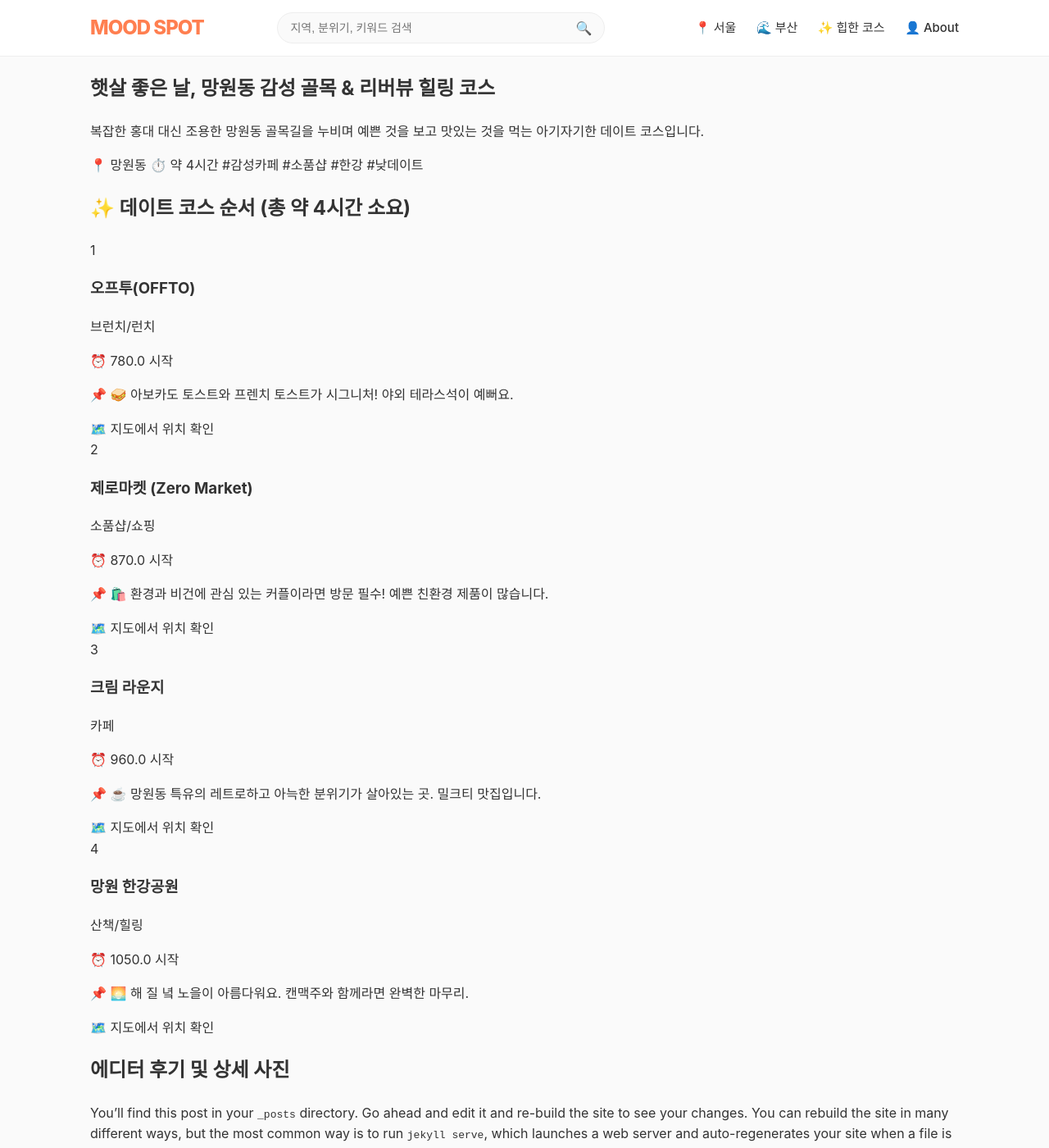
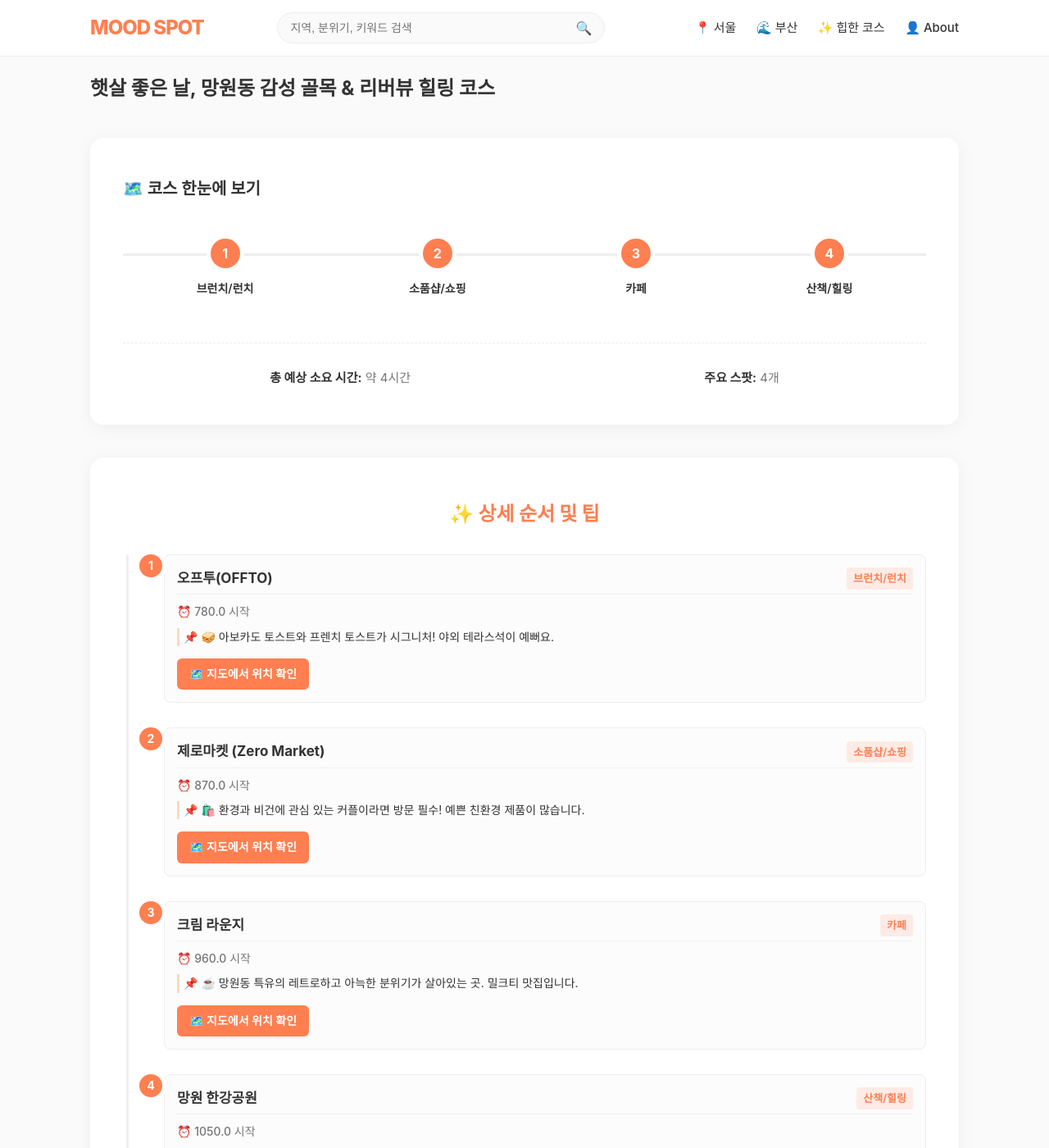
Before and after one commit to datekorea2026/datekorea2026, a Jekyll site: the page built from _posts/2025-11-29-mangwon-cozy-date.md, in a window 1280 px wide and 1400 px high. Shown: the whole window at 82% size. Built offline with Jekyll 4.4.1, drawn with Linux system fonts in a browser that asks for light colours; some web fonts are replaced; some of the changed text lies outside the part shown.

Commit message:
[FEAT] 상세 페이지 UI 수정
상세 순서를 카드로 보이게 CSS 수정

```diff
--- a/_layouts/course.html
+++ b/_layouts/course.html
@@ -5,30 +5,39 @@ layout: default # Header와 Footer가 있는 기본 뼈대 사용
 
     <header class="post-header">
         <h1 class="post-title">{{ page.title }}</h1>
-        <p class="post-summary">{{ page.course_summary }}</p>
-        <div class="meta">
-            <span>📍 {{ page.categories | last }}</span>
-            <span>⏱️ {{ page.duration }}</span>
-            <span>
-                {% for tag in page.tags %}
-                #{{ tag }} {% endfor %}
-            </span>
-        </div>
     </header>
 
+    <section class="summary-map-wrap">
+        <h2>🗺️ 코스 한눈에 보기</h2>
+
+        <div class="course-summary-map">
+            {% for step in page.course_steps %}
+            <div class="summary-spot">
+                <span class="spot-icon">{{ forloop.index }}</span>
+                <p class="spot-name">{{ step.type }}</p>
+            </div>
+            {% endfor %}
+        </div>
+
+        <div class="summary-info">
+            <p><strong>총 예상 소요 시간:</strong> {{ page.duration }}</p>
+            <p><strong>주요 스팟:</strong> {{ page.course_steps | size }}개</p>
+        </div>
+    </section>
+
     <section class="timeline-wrap">
-        <h2 class="timeline-title">✨ 데이트 코스 순서 (총 {{ page.duration }} 소요)</h2>
+        <h2 class="timeline-title">✨ 상세 순서 및 팁</h2>
 
         <div class="course-timeline">
-        {% assign step_count = 0 %}
-        {% for step in page.course_steps %}
+            {% assign step_count = 0 %}
+            {% for step in page.course_steps %}
             {% assign step_count = step_count | plus: 1 %}
             <div class="timeline-item">
                 <div class="time-badge">{{ step_count }}</div>
                 <div class="step-content">
                     <div class="step-header">
-                         <h3 class="place-name">{{ step.name }}</h3>
-                         <span class="place-type">{{ step.type }}</span>
+                        <h3 class="place-name">{{ step.name }}</h3>
+                        <span class="place-type">{{ step.type }}</span>
                     </div>
                     <p class="step-time">⏰ {{ step.time }} 시작</p>
                     <p class="step-tip">📌 {{ step.tip }}</p>
@@ -37,12 +46,11 @@ layout: default # Header와 Footer가 있는 기본 뼈대 사용
                     </a>
                 </div>
             </div>
-        {% endfor %}
+            {% endfor %}
         </div>
+
     </section>
 
     <section class="editor-review">
-        <h2>에디터 후기 및 상세 사진</h2>
-        {{ content }}
     </section>
 </article>
--- a/assets/css/styles.css
+++ b/assets/css/styles.css
@@ -5,13 +5,18 @@
 
 :root {
     /* 컬러 팔레트: 웜 톤의 모던한 느낌 */
-    --bg-color: #FAFAFA;       /* 배경: 따뜻한 화이트 */
-    --text-main: #333333;      /* 본문: 진한 회색 */
-    --text-sub: #767676;       /* 부가설명: 연한 회색 */
-    --accent-color: #FF7F50;   /* 포인트: 코랄 */
+    --bg-color: #FAFAFA;
+    /* 배경: 따뜻한 화이트 */
+    --text-main: #333333;
+    /* 본문: 진한 회색 */
+    --text-sub: #767676;
+    /* 부가설명: 연한 회색 */
+    --accent-color: #FF7F50;
+    /* 포인트: 코랄 */
     --card-bg: #FFFFFF;
     --border-color: #EEEEEE;
-    --radius-lg: 16px;         /* 둥근 모서리 */
+    --radius-lg: 16px;
+    /* 둥근 모서리 */
     --shadow-soft: 0 4px 20px rgba(0, 0, 0, 0.05);
 }
 
@@ -25,12 +30,19 @@ body {
     -webkit-font-smoothing: antialiased;
 }
 
-a { text-decoration: none; color: inherit; }
-* { box-sizing: border-box; }
+a {
+    text-decoration: none;
+    color: inherit;
+}
+
+* {
+    box-sizing: border-box;
+}
 
 /* 2. 공통 레이아웃 */
 .container {
-    max-width: 1100px; /* 더 넓은 카드 리스트를 위해 확장 */
+    max-width: 1100px;
+    /* 더 넓은 카드 리스트를 위해 확장 */
     margin: 0 auto;
     padding: 0 20px;
 }
@@ -49,6 +61,8 @@ a { text-decoration: none; color: inherit; }
     display: flex;
     justify-content: space-between;
     align-items: center;
+    gap: 30px;
+    /* 요소 간 간격 추가 */
 }
 
 .logo a {
@@ -66,12 +80,47 @@ a { text-decoration: none; color: inherit; }
     transition: color 0.2s;
 }
 
-.nav-menu a:hover { color: var(--accent-color); }
+.nav-menu a:hover {
+    color: var(--accent-color);
+}
+
+/* 검색 폼 스타일 */
+.search-form {
+    display: flex;
+    align-items: center;
+    border: 1px solid var(--border-color);
+    border-radius: 20px;
+    padding: 5px 10px;
+    background: var(--bg-color);
+    flex-grow: 1;
+    /* 중간 영역을 최대한 차지 */
+    max-width: 400px;
+}
+
+.search-input {
+    border: none;
+    outline: none;
+    padding: 5px;
+    font-size: 14px;
+    flex-grow: 1;
+    background: transparent;
+    color: var(--text-main);
+}
+
+.search-button {
+    background: transparent;
+    border: none;
+    cursor: pointer;
+    font-size: 16px;
+    color: var(--text-sub);
+    padding: 0 5px;
+}
 
 /* 4. 배너 (Banner) 스타일 */
 .main-banner {
     margin: 40px auto;
-    background: linear-gradient(135deg, #FAD7A1, #FFC0CB); /* 따뜻한 그라데이션 */
+    background: linear-gradient(135deg, #FAD7A1, #FFC0CB);
+    /* 따뜻한 그라데이션 */
     color: var(--text-main);
     padding: 50px 30px;
     border-radius: var(--radius-lg);
@@ -93,7 +142,9 @@ a { text-decoration: none; color: inherit; }
 }
 
 /* 5. 콘텐츠 리스트: 카드 그리드 */
-.content-section { margin-top: 40px; }
+.content-section {
+    margin-top: 40px;
+}
 
 .section-title {
     font-size: 24px;
@@ -145,7 +196,9 @@ a { text-decoration: none; color: inherit; }
     font-weight: 600;
 }
 
-.card-content { padding: 20px; }
+.card-content {
+    padding: 20px;
+}
 
 .card-title {
     font-size: 18px;
@@ -176,9 +229,23 @@ a { text-decoration: none; color: inherit; }
     color: var(--text-sub);
 }
 
-.course-route { display: flex; align-items: center; gap: 5px; }
-.dot { width: 6px; height: 6px; background: var(--accent-color); border-radius: 50%; }
-.like-btn { color: var(--accent-color); font-weight: bold; }
+.course-route {
+    display: flex;
+    align-items: center;
+    gap: 5px;
+}
+
+.dot {
+    width: 6px;
+    height: 6px;
+    background: var(--accent-color);
+    border-radius: 50%;
+}
+
+.like-btn {
+    color: var(--accent-color);
+    font-weight: bold;
+}
 
 /* 7. 풋터 (Footer) 스타일 */
 .main-footer {
@@ -196,76 +263,315 @@ a { text-decoration: none; color: inherit; }
     transition: color 0.2s;
 }
 
-.footer-links a:hover { color: var(--accent-color); }
-.copyright { margin-top: 10px; font-size: 12px; color: #a0a0a0; }
-
-/* 8. 모바일 반응형 처리 */
-@media (max-width: 768px) {
-    .container { padding: 0 15px; }
-    .header-content { flex-direction: column; }
-    .logo { margin-bottom: 15px; }
-    .nav-menu a { margin: 0 10px; }
-    .main-banner { padding: 40px 20px; margin: 20px auto; }
-    .banner-title { font-size: 26px; }
-    .course-grid { grid-template-columns: 1fr; } /* 모바일에서는 1열 */
+.footer-links a:hover {
+    color: var(--accent-color);
 }
 
-/* assets/css/styles.css에 추가할 내용 */
+.copyright {
+    margin-top: 10px;
+    font-size: 12px;
+    color: #a0a0a0;
+}
 
-/* 헤더 내용 (기존 스타일 유지) */
-.header-content {
+/* === 2. 새로운 섹션: 코스 전체 요약 맵 (SUMMARY MAP - Mobile) === */
+.summary-map-wrap {
+    background: var(--card-bg);
+    padding: 30px 40px;
+    border-radius: var(--radius-lg);
+    box-shadow: var(--shadow-soft);
+    margin: 40px auto;
+}
+
+.summary-map-wrap h2 {
+    font-size: 20px;
+    font-weight: 700;
+    margin-bottom: 25px;
+    color: var(--text-main);
+}
+
+.course-summary-map {
     display: flex;
     justify-content: space-between;
     align-items: center;
-    gap: 30px; /* 요소 간 간격 추가 */
+    padding: 20px 0;
+    margin-bottom: 20px;
+    position: relative;
+    overflow-x: auto;
+    /* 모바일 대응을 위해 스크롤 허용 */
+    flex-wrap: nowrap;
+    /* 모바일에서 한 줄로 표시 */
+    gap: 10px;
 }
 
-/* 검색 폼 스타일 */
-.search-form {
-    display: flex;
-    align-items: center;
-    border: 1px solid var(--border-color);
-    border-radius: 20px;
-    padding: 5px 10px;
-    background: var(--bg-color);
-    flex-grow: 1; /* 중간 영역을 최대한 차지 */
-    max-width: 400px;
+/* 가로 연결 선 (Pseudo-element) */
+.course-summary-map::before {
+    content: '';
+    position: absolute;
+    top: 38px;
+    /* 아이콘(36px)의 중앙(18px) + padding-top(20px) = 38px */
+    left: 0;
+    right: 0;
+    height: 3px;
+    background-color: var(--border-color);
+    z-index: 1;
 }
 
-.search-input {
-    border: none;
-    outline: none;
-    padding: 5px;
-    font-size: 14px;
+.summary-spot {
+    text-align: center;
     flex-grow: 1;
-    background: transparent;
-    color: var(--text-main);
+    position: relative;
+    z-index: 2;
+    min-width: 70px;
+    /* 모바일 가로 스크롤 시 최소 너비 */
+    flex-shrink: 0;
 }
 
-.search-button {
-    background: transparent;
-    border: none;
-    cursor: pointer;
+.spot-icon {
+    display: block;
+    width: 36px;
+    height: 36px;
+    background: var(--accent-color);
+    color: #fff;
+    border-radius: 50%;
+    line-height: 36px;
     font-size: 16px;
-    color: var(--text-sub);
-    padding: 0 5px;
+    font-weight: bold;
+    margin: 0 auto 10px;
+    position: relative;
+    box-shadow: 0 0 0 5px var(--card-bg);
+    /* 선 가리기 */
 }
 
-/* 모바일 반응형 업데이트: 검색창 중앙 정렬 */
+.spot-name {
+    font-size: 14px;
+    font-weight: 600;
+    color: var(--text-main);
+    white-space: nowrap;
+}
+
+.summary-info {
+    display: flex;
+    justify-content: space-around;
+    padding-top: 15px;
+    border-top: 1px dashed var(--border-color);
+    font-size: 15px;
+    color: var(--text-sub);
+}
+
+.summary-info strong {
+    color: var(--text-main);
+    font-weight: 700;
+}
+
+/* === 10. 코스 상세 순서 및 팁 (Timeline) 스타일 추가 === */
+.timeline-wrap {
+    background: var(--card-bg);
+    padding: 30px 40px;
+    border-radius: var(--radius-lg);
+    box-shadow: var(--shadow-soft);
+    margin: 40px auto;
+    /* Summary Map과 유사한 여백 설정 */
+}
+
+.timeline-wrap h2.timeline-title {
+    font-size: 24px;
+    font-weight: 800;
+    margin-bottom: 30px;
+    color: var(--accent-color);
+    text-align: center;
+}
+
+.course-timeline {
+    position: relative;
+    padding-left: 20px;
+    /* 세로 선을 위한 여백 */
+}
+
+/* 세로 타임라인 선 */
+.course-timeline::before {
+    content: '';
+    position: absolute;
+    top: 0;
+    left: 4px;
+    /* time-badge 중앙에 맞춤 */
+    bottom: 0;
+    width: 3px;
+    background-color: var(--border-color);
+    border-radius: 5px;
+}
+
+.timeline-item {
+    margin-bottom: 30px;
+    padding-left: 30px;
+    /* 뱃지 공간 확보 */
+    position: relative;
+}
+
+.time-badge {
+    position: absolute;
+    left: 0;
+    top: 0;
+    width: 28px;
+    height: 28px;
+    background: var(--accent-color);
+    color: #fff;
+    border-radius: 50%;
+    text-align: center;
+    line-height: 28px;
+    font-size: 14px;
+    font-weight: bold;
+    z-index: 2;
+    box-shadow: 0 0 0 5px var(--card-bg);
+    /* 선 가리기 */
+}
+
+.step-content {
+    background: #fcfcfc;
+    border: 1px solid var(--border-color);
+    border-radius: 8px;
+    padding: 15px;
+    transition: background 0.3s;
+}
+
+.step-content:hover {
+    background: #fff5ee;
+    /* 마우스 오버 시 미묘한 강조 */
+}
+
+.step-header {
+    display: flex;
+    justify-content: space-between;
+    align-items: center;
+    margin-bottom: 10px;
+    padding-bottom: 5px;
+    border-bottom: 1px solid #f0f0f0;
+}
+
+.place-name {
+    font-size: 17px;
+    font-weight: 700;
+    color: var(--text-main);
+    margin: 0;
+}
+
+.place-type {
+    font-size: 13px;
+    font-weight: 600;
+    color: var(--accent-color);
+    background: #ffebe5;
+    padding: 3px 8px;
+    border-radius: 4px;
+}
+
+.step-time {
+    font-size: 14px;
+    color: var(--text-sub);
+    margin: 0 0 8px 0;
+    font-weight: 500;
+}
+
+.step-tip {
+    font-size: 14px;
+    color: var(--text-main);
+    margin: 0 0 15px 0;
+    padding-left: 5px;
+    border-left: 3px solid #f9d8c0;
+}
+
+.map-btn {
+    display: inline-block;
+    padding: 8px 15px;
+    background: var(--accent-color);
+    color: #fff;
+    border-radius: 6px;
+    font-size: 14px;
+    font-weight: 600;
+    transition: background 0.2s;
+}
+
+.map-btn:hover {
+    background: #ff6347;
+}
+
+
+/* 8. 모바일 반응형 처리 (max-width: 768px) */
 @media (max-width: 768px) {
+    .container {
+        padding: 0 15px;
+    }
+
     .header-content {
         flex-direction: column;
         gap: 15px;
     }
-    .logo { margin-bottom: 0; }
+
+    .logo {
+        margin-bottom: 0;
+    }
 
     .search-form {
-        width: 100%; /* 모바일에서 전체 너비 사용 */
+        width: 100%;
         max-width: 100%;
-        order: 1; /* 로고와 메뉴 사이에 배치 */
+        order: 1;
     }
 
     .nav-menu {
-        order: 2; /* 검색창 아래로 이동 */
+        order: 2;
+    }
+
+    .main-banner {
+        padding: 40px 20px;
+        margin: 20px auto;
+    }
+
+    .banner-title {
+        font-size: 26px;
+    }
+
+    .course-grid {
+        grid-template-columns: 1fr;
+    }
+
+    .summary-map-wrap {
+        padding: 20px;
+    }
+
+    .summary-info {
+        font-size: 14px;
+    }
+
+    /* 상세 순서 및 팁 모바일 반응형 */
+    .timeline-wrap {
+        padding: 20px;
+    }
+
+    .timeline-wrap h2.timeline-title {
+        font-size: 20px;
+        margin-bottom: 20px;
+    }
+
+    .timeline-item {
+        padding-left: 25px;
+    }
+
+    .time-badge {
+        width: 24px;
+        height: 24px;
+        line-height: 24px;
+        font-size: 12px;
+        box-shadow: 0 0 0 3px var(--card-bg);
+    }
+
+    .course-timeline::before {
+        left: 2px;
+    }
+
+    .step-header {
+        flex-direction: column;
+        align-items: flex-start;
+    }
+
+    .place-type {
+        margin-top: 5px;
     }
 }
```
